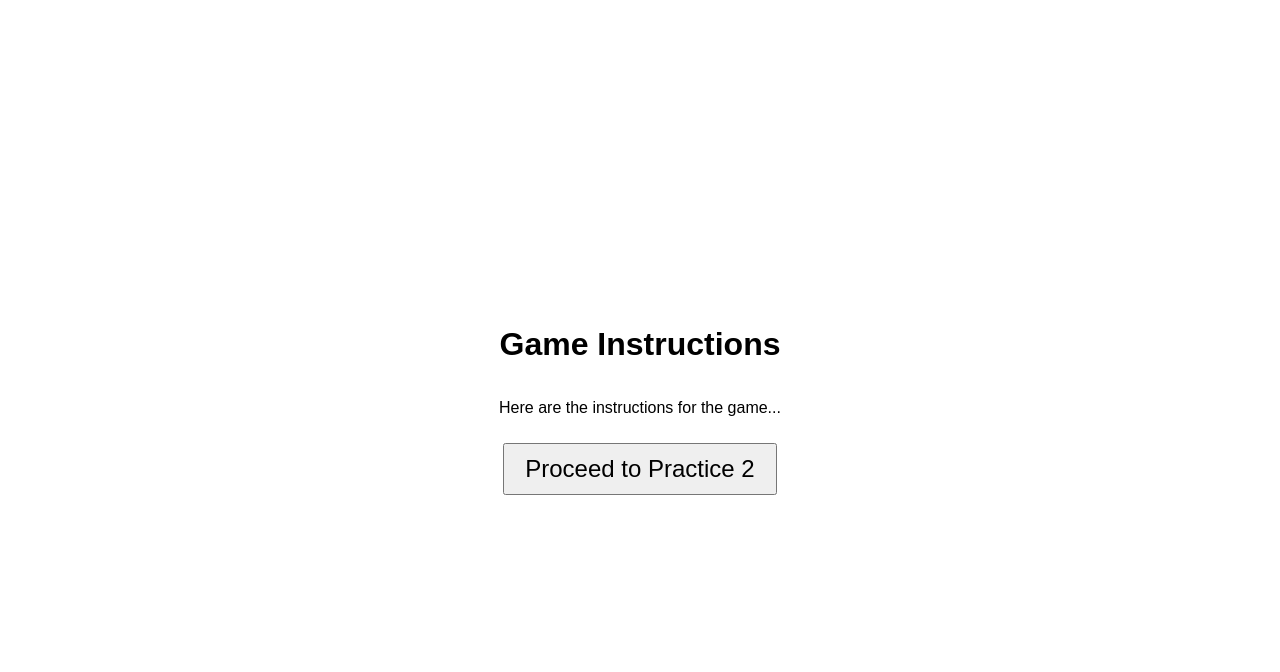
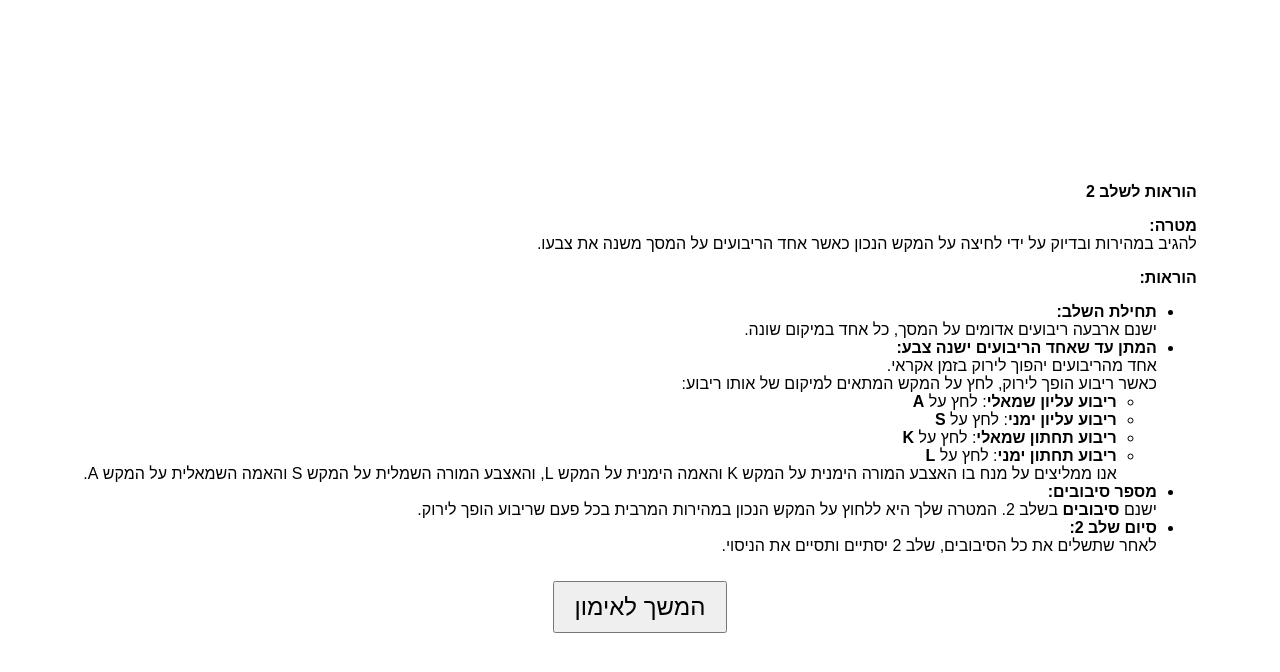
Before and after one commit to Joao-Matt/Yalab-RRT, a Flask app: page /RTT_instructions_2 in a window 1280 px wide. Shown: the top 672 px of the page. Run offline with Flask 3, Linux system fonts and the light colour scheme; parts of the project's set-up code (start-up, migrations or seed data) failed here and were passed over.

Commit message:
Hebrew translation for everything, proper saving and instructions+RTT_success

```diff
--- a/static/RTT_script.js
+++ b/static/RTT_script.js
@@ -9,7 +9,18 @@ let startTime;
 let preActivationTime;
 let trialActive = false;
 let isPractice = false;
+const phase1Element = document.getElementById('phase1-rounds');
+const phase2Element = document.getElementById('phase2-rounds');
 
+document.addEventListener('DOMContentLoaded', function () {
+    if (phase1Element) {
+        phase1Element.textContent = phase1Rounds;
+    }
+
+    if (phase2Element) {
+        phase2Element.textContent = phase2Rounds;
+    }
+});
 
 async function checkParticipant() {
     const participantNumber = document.getElementById('participantNumber').value;
@@ -80,7 +91,7 @@ function startTrials() {
     if (currentPath.includes('RTT_practice_1') || currentPath.includes('RTT_practice_2')) {
         isPractice = true;
     }
-    maxTrials = isPractice ? practiceMaxTrials : (phase === 'phase2' ? 6 : 4);
+    maxTrials = isPractice ? practiceMaxTrials : (phase === 'phase2' ? phase2Element : phase1Element);
     trialActive = false;
     console.log(`Practice set to ${isPractice}`)
 
@@ -217,18 +228,18 @@ function endTrials() {
 
     if (isPractice && phase === 'phase1' && proceedButton) {
         proceedButton.style.display = 'block';
-        messageElement.innerText = `Practice 1 completed. Press "Proceed to Phase 1" when you are ready.`;
+        messageElement.innerText = `אימון שלב 1 הושלם. לחץ על "המשך לשלב 1" כאשר אתה מוכן.`;
     } else if (phase === 'phase1' && proceedButton) {
         proceedButton.style.display = 'block';
-        messageElement.innerText = `Phase 1 completed. Press "Proceed to Instructions 2" when you are ready.`;
+        messageElement.innerText = `שלב 1 הושלם. לחץ על "המשך להוראות שלב 2" כאשר אתה מוכן.`;
     } else if (isPractice && phase === 'phase2' && proceedButton) {
         proceedButton.style.display = 'block';
-        messageElement.innerText = `Practice 2 completed. Press "Proceed to Phase 2" when you are ready.`;
+        messageElement.innerText = `אימון שלב 2 הושלם. לחץ על "המשך לשלב 2" כאשר אתה מוכן.`;
     } else if (phase === 'phase2' && finishButton) {
         finishButton.style.display = 'block';
-        messageElement.innerText = `Phase 2 completed. Press "Finish Experiment" to save your results.`;
+        messageElement.innerText = `שלב 2 הושלם. לחץ על "סיום הניסוי" כדי לשמור את התוצאות.`;
     } else {
-        console.error('Proceed or Finish button not found');
+        console.error('כפתור "המשך" או "סיום" לא נמצא');
     }
 }
 
--- a/static/RTT_style.css
+++ b/static/RTT_style.css
@@ -24,6 +24,11 @@ h1 {
     font-size: 1.5em;
     padding: 10px;
     width: 300px;
+}
+
+input::placeholder {
+    text-align: right;
+    direction: rtl;
 }
 
 button {
--- a/templates/RTT_instructions_2.html
+++ b/templates/RTT_instructions_2.html
@@ -9,9 +9,33 @@
 </head>
 
 <body>
-    <h1>Game Instructions</h1>
-    <p>Here are the instructions for the game...</p>
-    <button onclick="proceedToPractice2()">Proceed to Practice 2</button>
+    <div dir="rtl">
+        <p><strong>הוראות לשלב 2</strong></p>
+
+        <p><strong>מטרה:</strong><br>
+        להגיב במהירות ובדיוק על ידי לחיצה על המקש הנכון כאשר אחד הריבועים על המסך משנה את צבעו.</p>
+
+        <p><strong>הוראות:</strong></p>
+        <ul>
+            <li><strong>תחילת השלב:</strong><br>
+            ישנם ארבעה ריבועים אדומים על המסך, כל אחד במיקום שונה.</li>
+            <li><strong>המתן עד שאחד הריבועים ישנה צבע:</strong><br>
+            אחד מהריבועים יהפוך לירוק בזמן אקראי.<br>
+            כאשר ריבוע הופך לירוק, לחץ על המקש המתאים למיקום של אותו ריבוע:<br>
+            <ul>
+                <li><strong>ריבוע עליון שמאלי</strong>: לחץ על <strong>A</strong></li>
+                <li><strong>ריבוע עליון ימני</strong>: לחץ על <strong>S</strong></li>
+                <li><strong>ריבוע תחתון שמאלי</strong>: לחץ על <strong>K</strong></li>
+                <li><strong>ריבוע תחתון ימני</strong>: לחץ על <strong>L</strong></li>
+                אנו ממליצים על מנח בו האצבע המורה הימנית על המקש K והאמה הימנית על המקש L, והאצבע המורה השמלית על המקש S והאמה השמאלית על המקש A.<br>
+            </ul></li>
+            <li><strong>מספר סיבובים:</strong><br>
+            ישנם <strong><span id="phase2-rounds"></span> סיבובים</strong> בשלב 2. המטרה שלך היא ללחוץ על המקש הנכון במהירות המרבית בכל פעם שריבוע הופך לירוק.</li>
+            <li><strong>סיום שלב 2:</strong><br>
+            לאחר שתשלים את כל <span id="phase2-rounds"></span> הסיבובים, שלב 2 יסתיים ותסיים את הניסוי.</li>
+        </ul>
+    </div>
+    <button onclick="proceedToPractice2()">המשך לאימון</button>
 
     <script src="{{ url_for('serve_static', filename='RTT_script.js') }}"></script>
 </body>
--- a/templates/RTT_phase_1.html
+++ b/templates/RTT_phase_1.html
@@ -9,10 +9,10 @@
 </head>
 
 <body>
-    <h1>Phase 1</h1>
+    <h1>שלב 1</h1>
     <div id="square" class="red-square"></div>
     <p id="message"></p>
-    <button id="proceedButton" style="display:none;" onclick="proceedToInstructions2()">Proceed to Instructions 2</button>
+    <button id="proceedButton" style="display:none;" onclick="proceedToInstructions2()">המשך להוראות שלב 2</button>
     <script src="{{ url_for('static', filename='RTT_script.js') }}"></script>
 </body>
 
--- a/templates/RTT_phase_2.html
+++ b/templates/RTT_phase_2.html
@@ -9,7 +9,7 @@
 </head>
 
 <body>
-    <h1>Phase 2</h1>
+    <h1>שלב 2</h1>
     <div class="horizontal-squares">
         <div id="square1" class="red-square"></div>
         <div id="square2" class="red-square"></div>
@@ -17,8 +17,8 @@
         <div id="square4" class="red-square"></div>
     </div>
     <p id="message"></p>
-    <button id="proceedButton" style="display: none;" onclick="proceedToPhase2()">Proceed to Phase 2</button>
-    <button id="finishButton" style="display:none;" onclick="finishExperiment()">Finish Experiment</button>
+    <button id="proceedButton" style="display: none;" onclick="proceedToPhase2()">המשך לשלב 2</button>
+    <button id="finishButton" style="display:none;" onclick="finishExperiment()">סיים ניסוי</button>
     <script src="{{ url_for('static', filename='RTT_script.js') }}"></script>
 </body>
 
--- a/templates/RTT_practice_1.html
+++ b/templates/RTT_practice_1.html
@@ -7,10 +7,10 @@
     <link rel="stylesheet" href="{{ url_for('static', filename='RTT_style.css') }}">
 </head>
 <body>
-    <h1>Practice Phase 1</h1>
+    <h1>אימון שלב 1</h1>
     <div id="square" class="red-square"></div>
     <p id="message"></p>
-    <button id="proceedButton" style="display:none;" onclick="proceedToPhase1()">Proceed to Phase 1</button>
+    <button id="proceedButton" style="display:none;" onclick="proceedToPhase1()">המשך לשלב 1</button>
     <script src="{{ url_for('static', filename='RTT_script.js') }}"></script>
 </body>
 </html>
--- a/templates/RTT_practice_2.html
+++ b/templates/RTT_practice_2.html
@@ -9,7 +9,7 @@
 </head>
 
 <body>
-    <h1>Practice Phase 2</h1>
+    <h1>אימון שלב 2</h1>
     <div id="square-container">
         <div id="square1" class="red-square"></div>
         <div id="square2" class="red-square"></div>
@@ -17,7 +17,7 @@
         <div id="square4" class="red-square"></div>
     </div>
     <p id="message"></p>
-    <button id="proceedButton" style="display: none;" onclick="proceedToPhase2()">Proceed to Phase 2</button>
+    <button id="proceedButton" style="display: none;" onclick="proceedToPhase2()">המשך לשלב 2</button>
 
     <script src="{{ url_for('serve_static', filename='RTT_script.js') }}"></script>
 </body>
```
Also changed, not shown: templates/RTT_index.html (+4 -4 lines), templates/RTT_instructions_1.html (+21 -3 lines).
